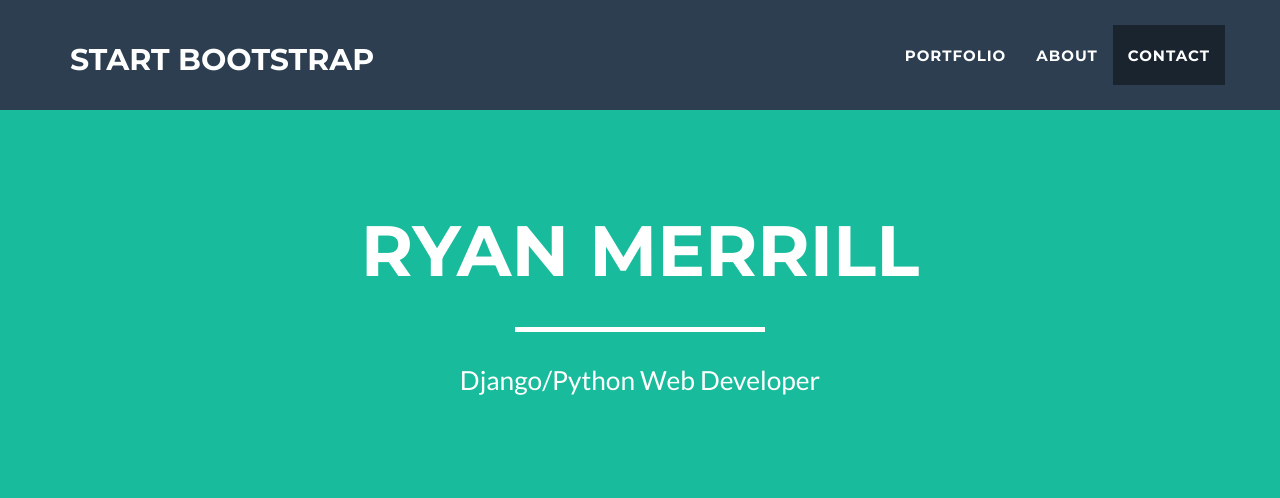
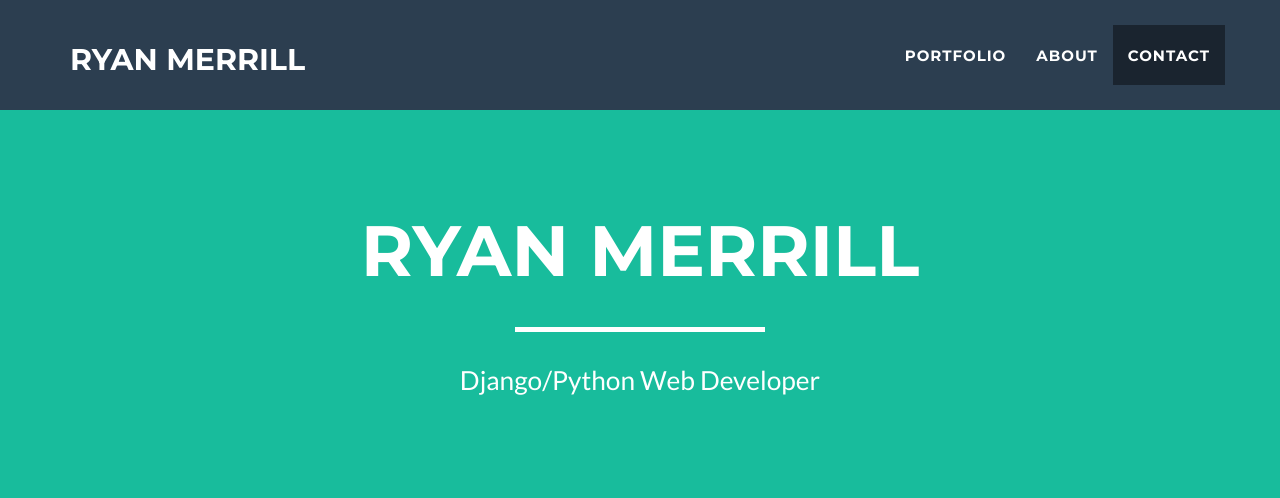
Before and after one commit to azuretower/landing_page, a Django app: page / in a window 1280 px wide. Shown: the top 498 px of the page. Run offline with Django 3.2, Linux system fonts and the light colour scheme; some libraries are stand-ins or nearby versions.

Commit message:
updated my name

```diff
--- a/main/templates/index.html
+++ b/main/templates/index.html
@@ -46,7 +46,7 @@
                     <span class="icon-bar"></span>
                     <span class="icon-bar"></span>
                 </button>
-                <a class="navbar-brand" href="#page-top">Start Bootstrap</a>
+                <a class="navbar-brand" href="#page-top">Ryan Merrill</a>
             </div>
 
             <!-- Collect the nav links, forms, and other content for toggling -->
```
